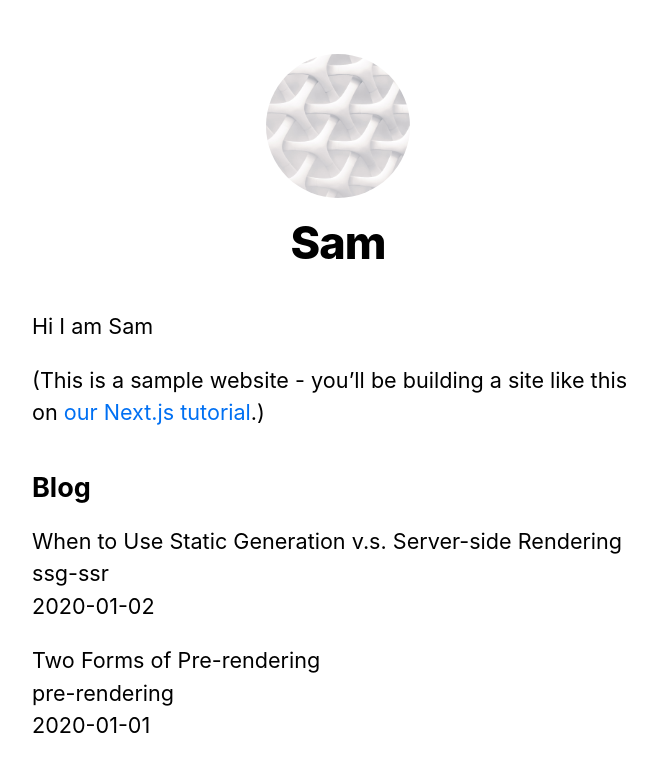
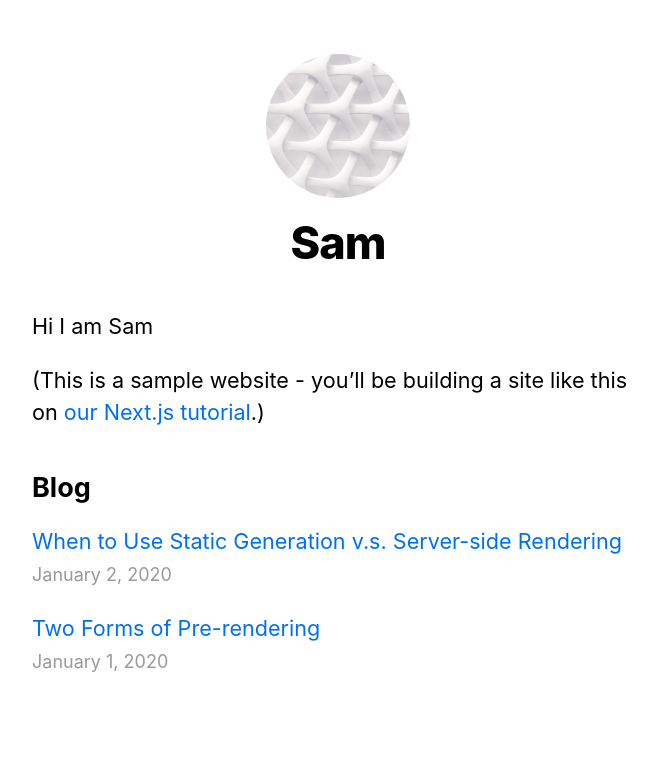
Before and after one commit to samhwang/test-nextjs-app-ghpages, a Next.js app: page / in a window 1280 px wide. Shown: the top 772 px of the page, without its empty margins (302-959 px from the left). Built offline with nearby package versions, Linux system fonts and the light colour scheme.

Commit message:
Polish index page

```diff
--- a/pages/index.js
+++ b/pages/index.js
@@ -1,7 +1,16 @@
 import Head from 'next/head'
+import Link from 'next/link'
 import { getSortedPostsData } from '../lib/posts'
 import Layout, { siteTitle } from '../components/layout'
-import utilStyles from '../styles/utils.module.css'
+import Date from '../components/date'
+import {
+  headingLg,
+  headingMd,
+  padding1px,
+  list,
+  listItem,
+  lightText,
+} from '../styles/utils.module.css'
 
 export async function getStaticProps() {
   const allPostsData = getSortedPostsData()
@@ -14,7 +23,7 @@ export default function Home({ allPostsData }) {
       <Head>
         <title>{siteTitle}</title>
       </Head>
-      <section className={utilStyles.headingMd}>
+      <section className={headingMd}>
         <p>Hi I am Sam</p>
         <p>
           (This is a sample website - you’ll be building a site like this on{' '}
@@ -22,16 +31,18 @@ export default function Home({ allPostsData }) {
         </p>
       </section>
 
-      <section className={`${utilStyles.headingMd} ${utilStyles.padding1px}`}>
-        <h2 className={utilStyles.headingLg}>Blog</h2>
-        <ul className={utilStyles.list}>
+      <section className={`${headingMd} ${padding1px}`}>
+        <h2 className={headingLg}>Blog</h2>
+        <ul className={list}>
           {allPostsData.map(({ id, date, title }) => (
-            <li className={utilStyles.listItem} key={id}>
-              {title}
+            <li className={listItem} key={id}>
+              <Link href={`/posts/${id}`}>
+                <a>{title}</a>
+              </Link>
               <br />
-              {id}
-              <br />
-              {date}
+              <small className={lightText}>
+                <Date dateString={date} />
+              </small>
             </li>
           ))}
         </ul>
```
